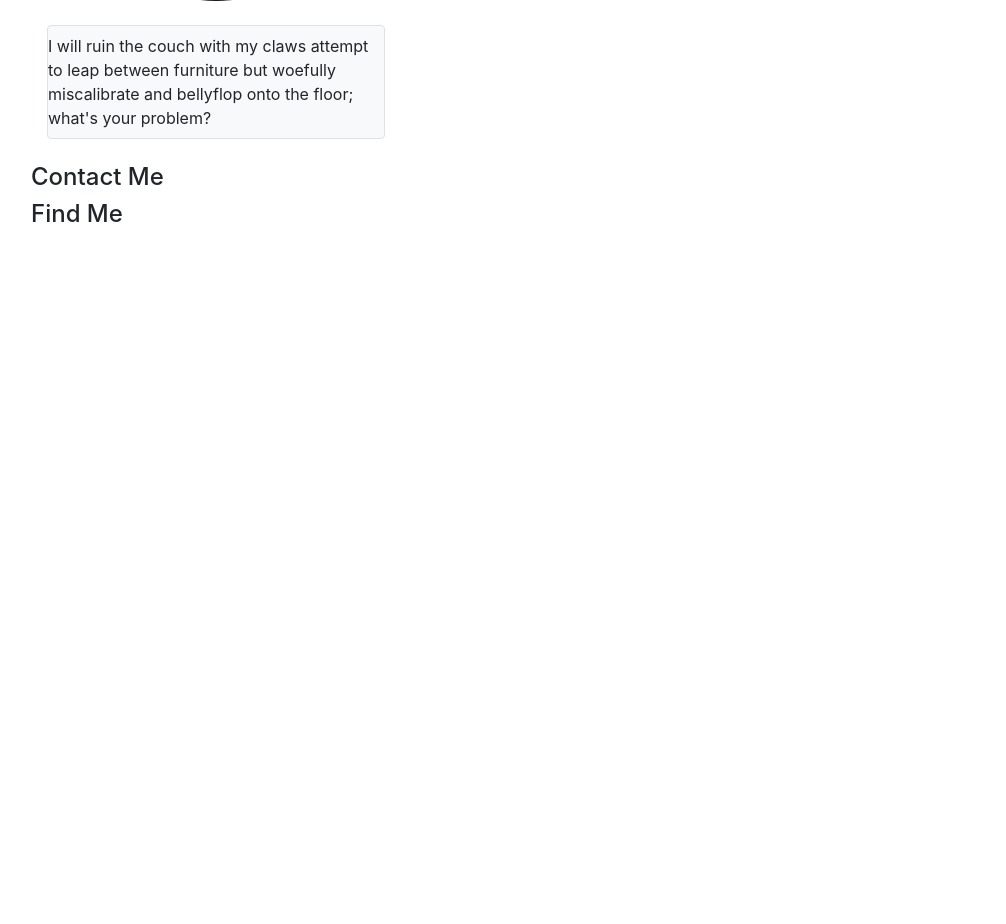
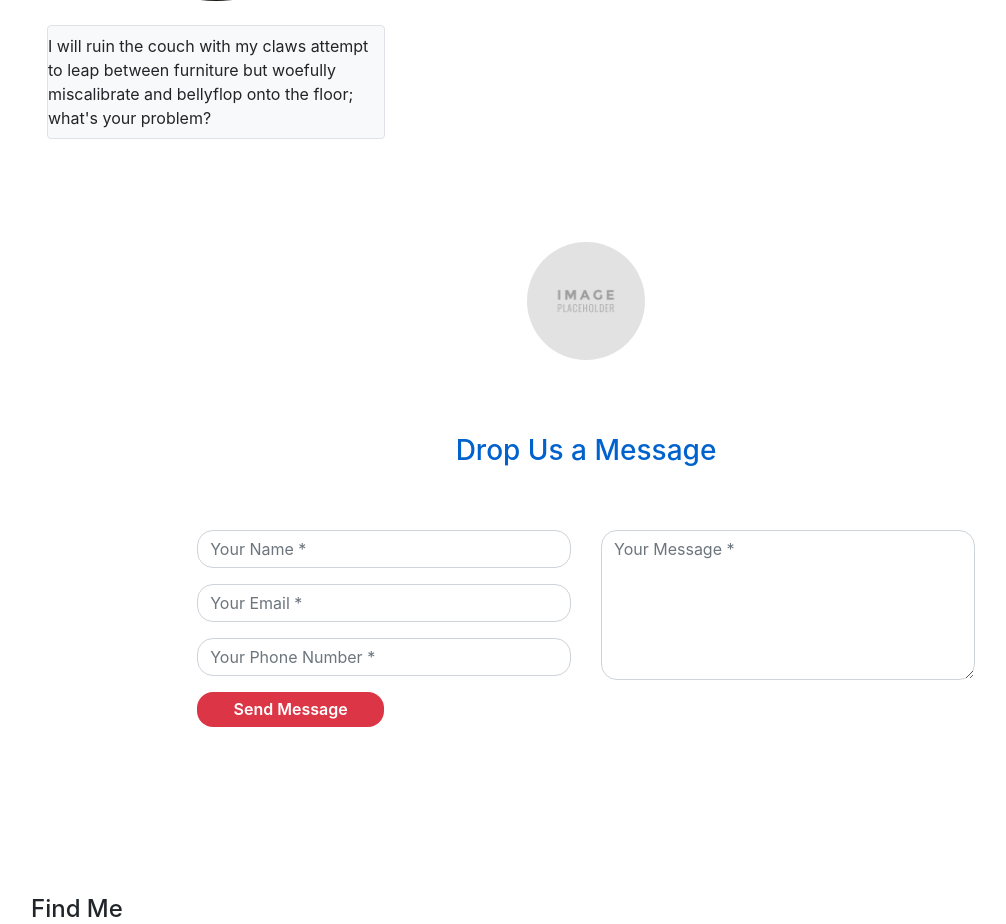
Before and after one commit to kathleenmattos/kathleenmattos-pwp, a PHP site: page /milestone-2b.php in a window 1280 px wide. Shown: the part 3055-3979 px from the top of the page, without its empty margins (54-1060 px from the left). Before the commit the page ends 3277 px from the top, so only its background shows below. Run offline with PHP 8.4, Linux system fonts and the light colour scheme.

Commit message:
added contact form

```diff
--- a/public_html/documentation/milestone-2b.php
+++ b/public_html/documentation/milestone-2b.php
@@ -103,7 +103,35 @@
 		<!--Contact Me-->
 		<section id="contactMe">
 			<div class="container">
-				<h4>Contact Me</h4>
+				<div class="container contact-form">
+					<div class="contact-image">
+						<img src="Placeholder.jpg" alt="placeholder"/>
+					</div>
+					<form method="post">
+						<h3>Drop Us a Message</h3>
+						<div class="row">
+							<div class="col-md-6">
+								<div class="form-group">
+									<input type="text" name="txtName" class="form-control" placeholder="Your Name *" value="" />
+								</div>
+								<div class="form-group">
+									<input type="text" name="txtEmail" class="form-control" placeholder="Your Email *" value="" />
+								</div>
+								<div class="form-group">
+									<input type="text" name="txtPhone" class="form-control" placeholder="Your Phone Number *" value="" />
+								</div>
+								<div class="form-group">
+									<input type="submit" name="btnSubmit" class="btnContact" value="Send Message" />
+								</div>
+							</div>
+							<div class="col-md-6">
+								<div class="form-group">
+									<textarea name="txtMsg" class="form-control" placeholder="Your Message *" style="width: 100%; height: 150px;"></textarea>
+								</div>
+							</div>
+						</div>
+					</form>
+				</div>
 			</div>
 		</section>
 
--- a/public_html/documentation/styles.css
+++ b/public_html/documentation/styles.css
@@ -37,12 +37,55 @@ header,
 	}
 }
 
-.navbar-brand {
-	display: inline-block;
-	padding-top: .3125rem;
-	padding-bottom: .3125rem;
-	margin-right: 1rem;
-	font-size: 3rem;
-	line-height: inherit;
-	white-space: nowrap;
+/*
+Contact Form
+ */
+.contact-form{
+	background: #fff;
+	margin-top: 10%;
+	margin-bottom: 5%;
+	width: 70%;
 }
+.contact-form .form-control{
+	border-radius:1rem;
+}
+.contact-image{
+	text-align: center;
+}
+.contact-image img{
+	border-radius: 6rem;
+	width: 11%;
+	margin-top: -3%;
+}
+.contact-form form{
+	padding: 14%;
+}
+.contact-form form .row{
+	margin-bottom: -7%;
+}
+.contact-form h3{
+	margin-bottom: 8%;
+	margin-top: -10%;
+	text-align: center;
+	color: #0062cc;
+}
+.contact-form .btnContact {
+	width: 50%;
+	border: none;
+	border-radius: 1rem;
+	padding: 1.5%;
+	background: #dc3545;
+	font-weight: 600;
+	color: #fff;
+	cursor: pointer;
+}
+.btnContactSubmit
+{
+	width: 50%;
+	border-radius: 1rem;
+	padding: 1.5%;
+	color: #fff;
+	background-color: #0062cc;
+	border: none;
+	cursor: pointer;
+}
```
